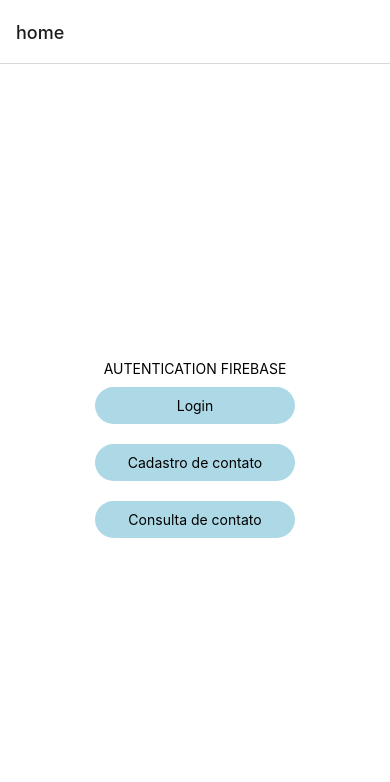
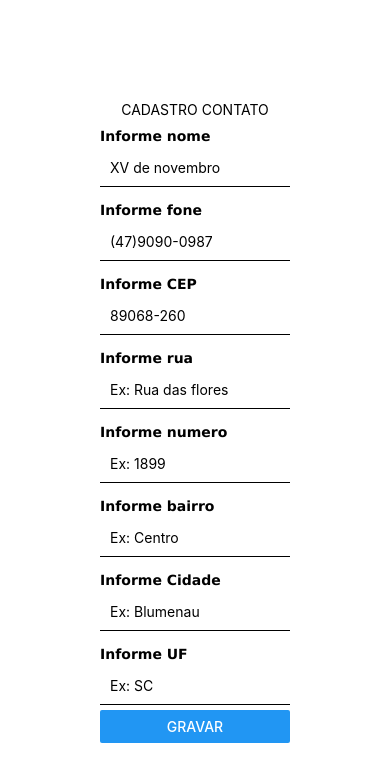
Before and after one commit to instrutorvilson/rna-2024, a React Native app in the folder app-authentication/: screen /home in a window 390 px wide. Shown: the top 782 px of the page. Built offline with nearby package versions, Linux system fonts and the light colour scheme.

Commit message:
Desafio 4: inserir locais, consumindo api viacep

```diff
--- a/app-authentication/App.js
+++ b/app-authentication/App.js
@@ -6,20 +6,24 @@
 import Home from './src/componentes/home';
 import CadContato from './src/componentes/cadContato';
 import ConsultaContatos from './src/componentes/consultaContatos';
+import CadLocais from './src/componentes/cadLocais';
 
 const Stack = createStackNavigator()
 
 export default function App() {
   return (
-    <NavigationContainer>
+    /*<NavigationContainer>
        <Stack.Navigator>
           <Stack.Screen name='home' component={Home}/>
           <Stack.Screen name='cadastro' component={CadUser}/>
           <Stack.Screen name='login' component={Login}/>
           <Stack.Screen name='cadastro/contato' component={CadContato} options={{title:'Novo contato'}}/>
           <Stack.Screen name='cadastro/consulta' component={ConsultaContatos} options={{title:'Listar contato'}}/>
+          <Stack.Screen name='cadastro/locais' component={CadLocais} options={{title:'Novo local'}}/>
        </Stack.Navigator>
       <Toast />
-    </NavigationContainer>
+    </NavigationContainer>*/
+    /*<ConsultaContatos />*/
+    <CadLocais />
   );
 }
--- a/app-authentication/src/componentes/cadContato.js
+++ b/app-authentication/src/componentes/cadContato.js
@@ -1,8 +1,9 @@
 import { useEffect, useRef, useState } from "react";
-import { StyleSheet, View, Text, Button, TextInput } from "react-native"
+import { View, Text, Button, TextInput } from "react-native"
 import AsyncStorage from '@react-native-async-storage/async-storage'
 import { getFirestore, collection, addDoc, query, where, getDocs } from "firebase/firestore"
 import app from '../configuracao/firebaseConfig'
+import styles from '../estilos/estilos'
 
 import Toast from 'react-native-toast-message'
 
@@ -17,6 +18,7 @@
 
     //pegar a base de dados
     const db = getFirestore(app)
+
     useEffect(() => { verificaUserLogado() }, [])
 
     async function verificaUserLogado() {
@@ -139,25 +141,3 @@
         </View>
     )
 }
-
-const styles = StyleSheet.create({
-    input: {
-        marginVertical: '5px',
-        padding: '10px',
-        borderBottomWidth: '1px'
-
-    },
-    container: {
-        flex: 1,
-        backgroundColor: '#fff',
-        alignItems: 'left',
-        justifyContent: 'center',
-        padding: '100px'
-    },
-    rotulo: {
-        fontWeight: '700',
-        fontSize: '14px',
-        fontFamily: 'verdana',
-        marginTop: '10px'
-    }
-});
--- /dev/null
+++ b/app-authentication/src/componentes/cadLocais.js
@@ -0,0 +1,113 @@
+import { ScrollView, Text, TextInput, Button } from 'react-native'
+import styles from '../estilos/estilos'
+import { useState } from 'react'
+
+import { getFirestore, collection, addDoc } from "firebase/firestore"
+import app from '../configuracao/firebaseConfig'
+
+export default function CadLocais() {
+    const [nome, setNome] = useState('XV de novembro')
+    const [fone, setFone] = useState('(47)9090-0987')
+    const [cep, setCep] = useState('89068-260')
+    const [rua, setRua] = useState('')
+    const [numero, setNumero] = useState('')
+    const [bairro, setBairro] = useState('')
+    const [cidade, setCidade] = useState('')
+    const [uf, setUf] = useState('')
+
+    const db = getFirestore(app)
+
+    async function handleGravar() {
+        await addDoc(collection(db,'locais'),{nome,fone, cep, rua, numero, bairro, cidade, uf})
+        alert('Local inserido com sucesso')
+    }
+
+   async function loadEndereco(){
+      try{
+        const response = await fetch(`https://viacep.com.br/ws/${cep}/json/`)
+        const dados = await response.json()
+        setRua(dados.logradouro)
+        setBairro(dados.bairro)
+        setCidade(dados.localidade)
+        setUf(dados.uf)
+      }
+      catch(error){
+        console.log(`Erro: ${error}`)
+      }
+    }
+
+    return (
+        <ScrollView contentContainerStyle={styles.container}>
+            <Text style={{ textTransform: 'uppercase', textAlign: 'center' }}>Cadastro contato</Text>
+            <Text style={styles.rotulo}>Informe nome</Text>
+            <TextInput
+                style={styles.input}
+                defaultValue={nome}
+                onChangeText={txt => setNome(txt)}
+                placeholder="Ex: Maria da Silva"
+
+            />
+
+            <Text style={styles.rotulo}>Informe fone</Text>
+            <TextInput
+                style={styles.input}
+                defaultValue={fone}
+                onChangeText={txt => setFone(txt)}
+                placeholder="Ex: (47)9090-0987"
+            />
+
+            <Text style={styles.rotulo}>Informe CEP</Text>
+            <TextInput
+                style={styles.input}
+                defaultValue={cep}
+                onChangeText={txt => setCep(txt)}
+                placeholder="Ex: 89068-260"
+                onBlur={loadEndereco}
+            />
+
+            <Text style={styles.rotulo}>Informe rua</Text>
+            <TextInput
+                style={styles.input}
+                defaultValue={rua}
+                onChangeText={txt => setRua(txt)}
+                placeholder="Ex: Rua das flores"
+            />
+
+            <Text style={styles.rotulo}>Informe numero</Text>
+            <TextInput
+                style={styles.input}
+                defaultValue={numero}
+                onChangeText={txt => setNumero(txt)}
+                placeholder="Ex: 1899"
+            />
+
+            <Text style={styles.rotulo}>Informe bairro</Text>
+            <TextInput
+                style={styles.input}
+                defaultValue={bairro}
+                onChangeText={txt => setBairro(txt)}
+                placeholder="Ex: Centro"
+            />
+
+            <Text style={styles.rotulo}>Informe Cidade</Text>
+            <TextInput
+                style={styles.input}
+                defaultValue={cidade}
+                onChangeText={txt => setCidade(txt)}
+                placeholder="Ex: Blumenau"
+            />
+
+            <Text style={styles.rotulo}>Informe UF</Text>
+            <TextInput
+                style={styles.input}
+                defaultValue={uf}
+                onChangeText={txt => setUf(txt)}
+                placeholder="Ex: SC"
+            />
+            <Button
+                title='gravar'
+                onPress={handleGravar}
+            />
+        </ScrollView>
+    )
+}
--- a/app-authentication/src/componentes/consultaContatos.js
+++ b/app-authentication/src/componentes/consultaContatos.js
@@ -26,7 +26,6 @@
             <Text style={styles.label}>Consulta Contatos</Text>
             {
                 <FlatList
-                    contentContainerStyle={{ flex: 1 }}
                     data={ lista }
                     renderItem={({ item }) => <CardContato item={item} />}
                     keyExtractor={(item) => item.id.toString()}
--- a/app-authentication/src/componentes/home.js
+++ b/app-authentication/src/componentes/home.js
@@ -24,6 +24,13 @@
                 <Text>Consulta de contato</Text>
             </Pressable>
 
+            <Pressable
+                style={styles.btmenu}
+                onPress={() => navigation.navigate('cadastro/locais')}
+            >
+                <Text>Cadastro de Locais</Text>
+            </Pressable>
+
         </View>
     )
 }
--- /dev/null
+++ b/app-authentication/src/estilos/estilos.js
@@ -0,0 +1,25 @@
+import { StyleSheet } from "react-native"
+
+const styles = StyleSheet.create({
+    input: {
+        marginVertical: '5px',
+        padding: '10px',
+        borderBottomWidth: '1px'
+
+    },
+    container: {
+        flex: 1,
+        backgroundColor: '#fff',
+        alignItems: 'left',
+        justifyContent: 'center',
+        padding: '100px'
+    },
+    rotulo: {
+        fontWeight: '700',
+        fontSize: '14px',
+        fontFamily: 'verdana',
+        marginTop: '10px'
+    }
+});
+
+export default styles
```
